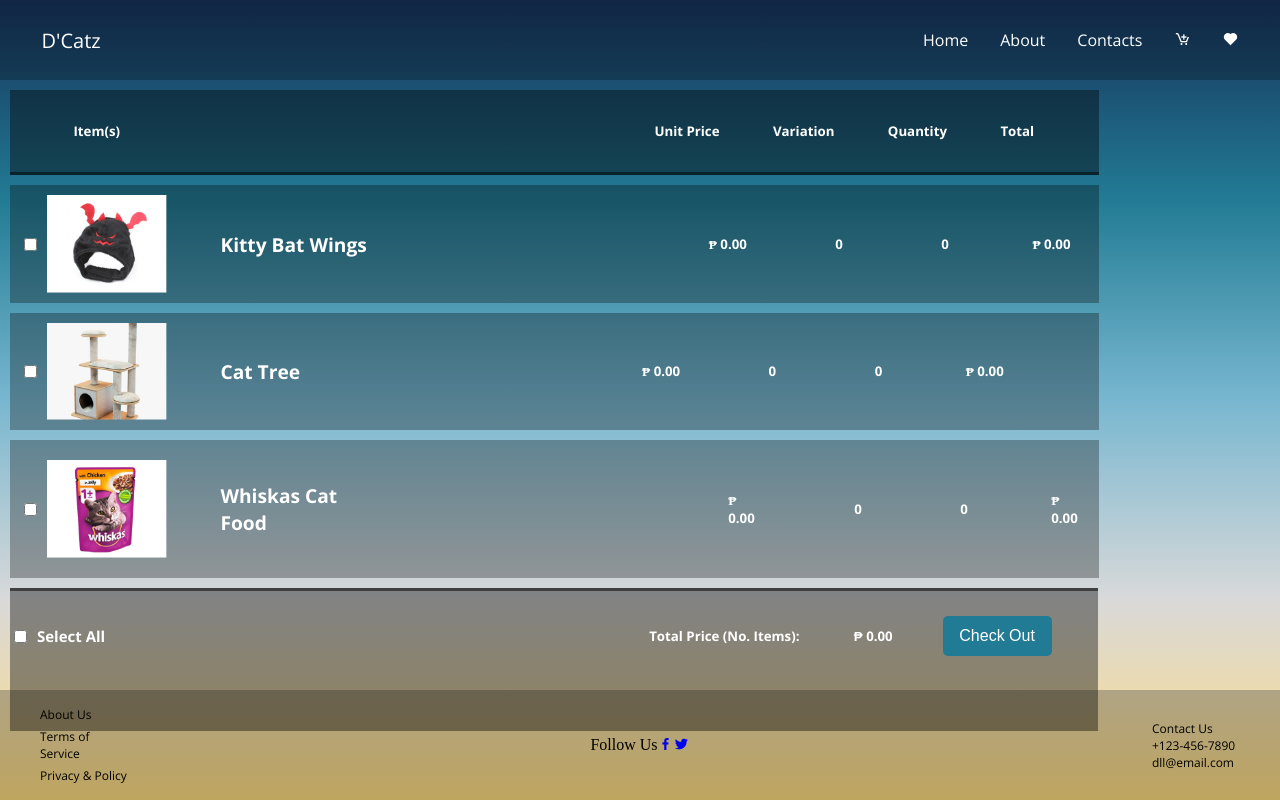
After one commit to lpeter29/E-Commerce-Website, a Django app: page /cart in a window 1280 px wide. The commit adds this page. Run offline with Django 5.2, Linux system fonts and the light colour scheme.

Commit message:
addedCart

```diff
--- /dev/null
+++ b/Dcatz/static/cart.css
@@ -0,0 +1,93 @@
+body{
+    background-color: rgb(22,50,91);
+    background: linear-gradient(180deg,
+    rgba(22,50,91,1) 0%,
+    rgba(34,123,148,1) 25%,
+    rgba(120,183,208,1) 50%,
+    rgba(217,217,217,1) 75%,
+    rgba(255,220,127,1) 100%);
+    height: 100vh;
+}
+
+img{
+    height: auto;
+    width: 120px;
+}
+
+div{
+    margin: 10px;
+    display: flex;
+    align-items: center;
+}
+
+.details{
+    color: white;
+    width: 83.5%;
+    background: rgba(0, 0, 0, 0.4);
+    font-family: 'Open Sans', sans-serif;
+    border-bottom: solid rgba(0, 0, 0, 0.5) ;
+    padding: 10px;
+}
+
+.container{
+    color: white;
+    width: 85%;
+    background: rgba(0, 0, 0, 0.4);
+    font-family: 'Open Sans', sans-serif;
+    border-top: solid rgba(0, 0, 0, 0.5) ;
+    padding-bottom: 50px;
+}
+
+.item{
+    margin-right: 45%;
+}
+
+h6{
+    margin-right: 45%;
+    font-size: 15px;
+}
+
+h5{
+    margin-left: 5%;
+}
+
+.item1, .item2, .item3{
+    color: white;
+    width: 83.5%;
+    background: rgba(0, 0, 0, 0.3);
+    font-family: 'Open Sans';
+    padding: 10px;
+}
+
+
+.item_name{
+    font-size: larger;
+    margin-right: 27%;
+}
+
+.unit_price{
+    margin-right: 35px;
+}
+
+.variety{
+    margin-right: 45px;
+}
+
+.quantity{
+    margin-right: 30px;
+}
+
+input{
+    margin-right: 10px;
+}
+
+button{
+    margin-left: 50px;
+    height: 40px;
+    width: 10%;
+    font-size: 1rem;
+    color: white;
+    background-color: #227B94;
+    border: none;
+    border-radius: 5px;
+}
--- a/Dcatz/static/sign_in.css
+++ b/Dcatz/static/sign_in.css
@@ -27,11 +27,6 @@
     color: #721c24;
     border: 1px solid #f5c6cb;
 }
-
-<<<<<<< HEAD
-=======
-/* Heading container */
->>>>>>> efb2c6bfa77d2ec560fee4ed45a441ca31b8ce7b
 
 h2 {
     font-size: 4vh;
--- /dev/null
+++ b/Dcatz/templates/cart.html
@@ -0,0 +1,75 @@
+{% extends 'master.html' %}
+{% load static %}
+
+{% block title %}
+Cart
+{% endblock %}
+
+{% block css %}
+{% endblock %}
+
+{% block content %}
+
+
+
+<!DOCTYPE html>
+<html lang="en">
+<head>
+    <meta charset="UTF-8">
+    <meta name="viewport" content="width=device-width, initial-scale=1.0">
+    <link rel="stylesheet" type="text/css" href="{% static 'cart.css' %}">
+    <link href="https://fonts.googleapis.com/css2?family=Open+Sans&display=swap" rel="stylesheet">
+
+</head>
+<body>
+    <div class="details">
+        <h5 class="item">Item(s)</h5>
+        <h5>Unit Price</h5>
+        <h5>Variation</h5>
+        <h5>Quantity</h5>
+        <h5>Total</h5>
+    </div>
+
+    <div class="item1">
+        <input type="checkbox">
+        <img src="{% static 'cart/Item2.png' %}">
+        <h5 class="item_name">Kitty Bat Wings</h5>
+        <h5 class="unit_price">₱ 0.00</h5>
+        <h5 class="variety">0</h5>
+        <h5 class="quantity">0</h5>
+        <h5>₱ 0.00</h5>
+
+    </div>
+
+    <div class="item2">
+        <input type="checkbox">
+        <img src="{% static 'cart/Item1.png' %}">
+        <h5 class="item_name">Cat Tree</h5>
+        <h5 class="unit_price">₱ 0.00</h5>
+        <h5 class="variety">0</h5>
+        <h5 class="quantity">0</h5>
+        <h5>₱ 0.00</h5>
+
+    </div>
+
+    <div class="item3">
+        <input type="checkbox">
+        <img src="{% static 'cart/Item3.png' %}">
+        <h5 class="item_name">Whiskas Cat Food</h5>
+        <h5 class="unit_price">₱ 0.00</h5>
+        <h5 class="variety">0</h5>
+        <h5 class="quantity">0</h5>
+        <h5>₱ 0.00</h5>
+    </div>
+
+    <div class="container">
+        <input type="checkbox">
+        <h6>Select All</h6>
+        <h5>Total Price (No. Items): </h5>
+        <h5>₱ 0.00</h5>
+        <button>Check Out</button>
+    </div>
+</body>
+</html>
+
+{% endblock %}
--- a/Dcatz/urls.py
+++ b/Dcatz/urls.py
@@ -7,4 +7,5 @@
     path('sign-in', views.sign_in, name='sign_in'),
     path('sign-up', views.sign_up, name='sign_up'),
     path('cat-tree', views.cat_tree, name='cat_tree'),
+    path('cart', views.cart, name='cart'),
 ]
--- a/Dcatz/views.py
+++ b/Dcatz/views.py
@@ -62,3 +62,6 @@
 
 def cat_tree(request):
     return render(request, 'cat_tree.html')
+
+def cart(request):
+    return render(request, 'cart.html')
```
Also changed, not shown: Dcatz/static/cart/Item1.png (added), Dcatz/static/cart/Item2.png (added), Dcatz/static/cart/Item3.png (added), Dcatz/static/cart/Item4.png (added), Dcatz/static/cart/Logo-Label.png (added), Dcatz/static/cart/Logo.png (added), Dcatz/static/cart/cat.png (added), db.sqlite3, 1 other file.
